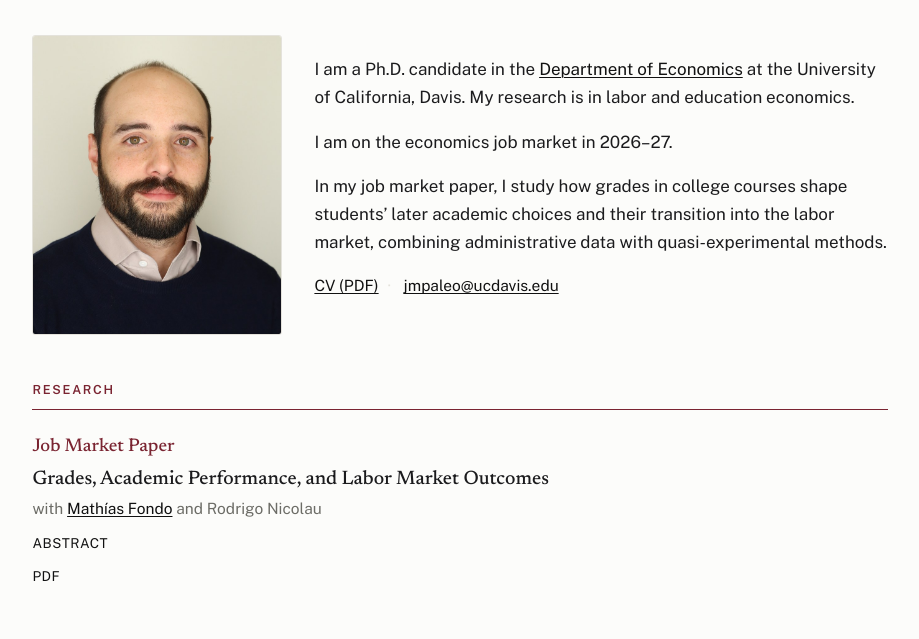
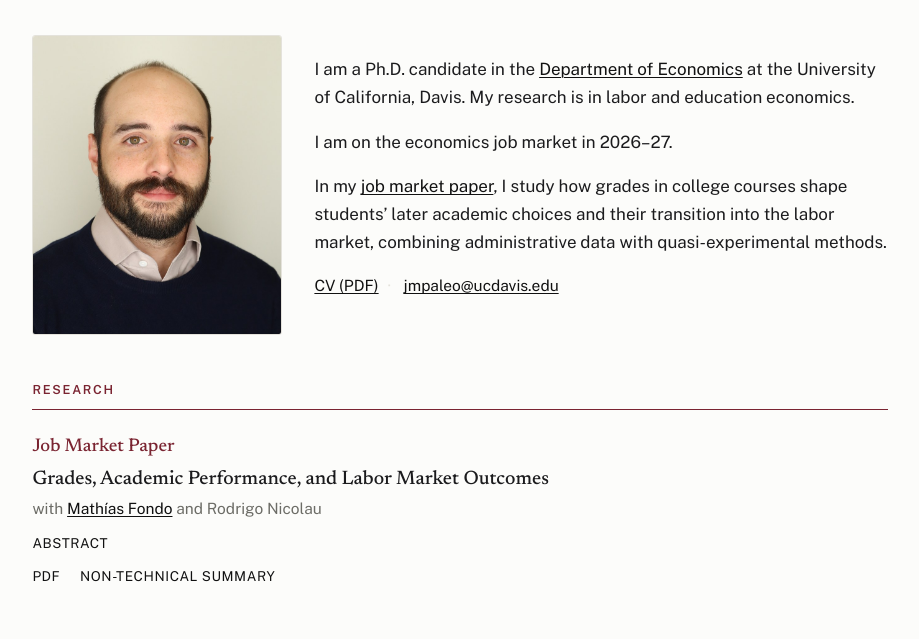
Before and after one commit to joaquinpaleo/joaquinpaleo.github.io, a plain HTML site: page index.html in a window 1280 px wide. Shown: the part 118-757 px from the top of the page, without its empty margins (180-1099 px from the left). Drawn offline with nearby package versions, Linux system fonts and the light colour scheme.

Commit message:
Add non-technical summary of the job market paper

```diff
--- a/index.html
+++ b/index.html
@@ -51,7 +51,7 @@
             combining administrative data with quasi-experimental methods
             (instrumental variables, regression discontinuity, and event studies). -->
           <p>
-            In my job market paper, I study how grades in college courses shape
+            In my <a href="jmp.pdf" target="_blank" rel="noopener">job market paper</a>, I study how grades in college courses shape
             students&rsquo; later academic choices and their transition into the
             labor market, combining administrative data with quasi-experimental
             methods.
@@ -116,6 +116,7 @@
 
         <p class="links">
           <a href="jmp.pdf" target="_blank" rel="noopener">PDF</a>
+          <a href="jmp_summary.pdf" target="_blank" rel="noopener">Non-technical summary</a>
           <!-- <a href="jmp_slides.pdf" target="_blank" rel="noopener">Slides</a> -->
         </p>
       </article>
```
Also changed, not shown: 1 other file.
